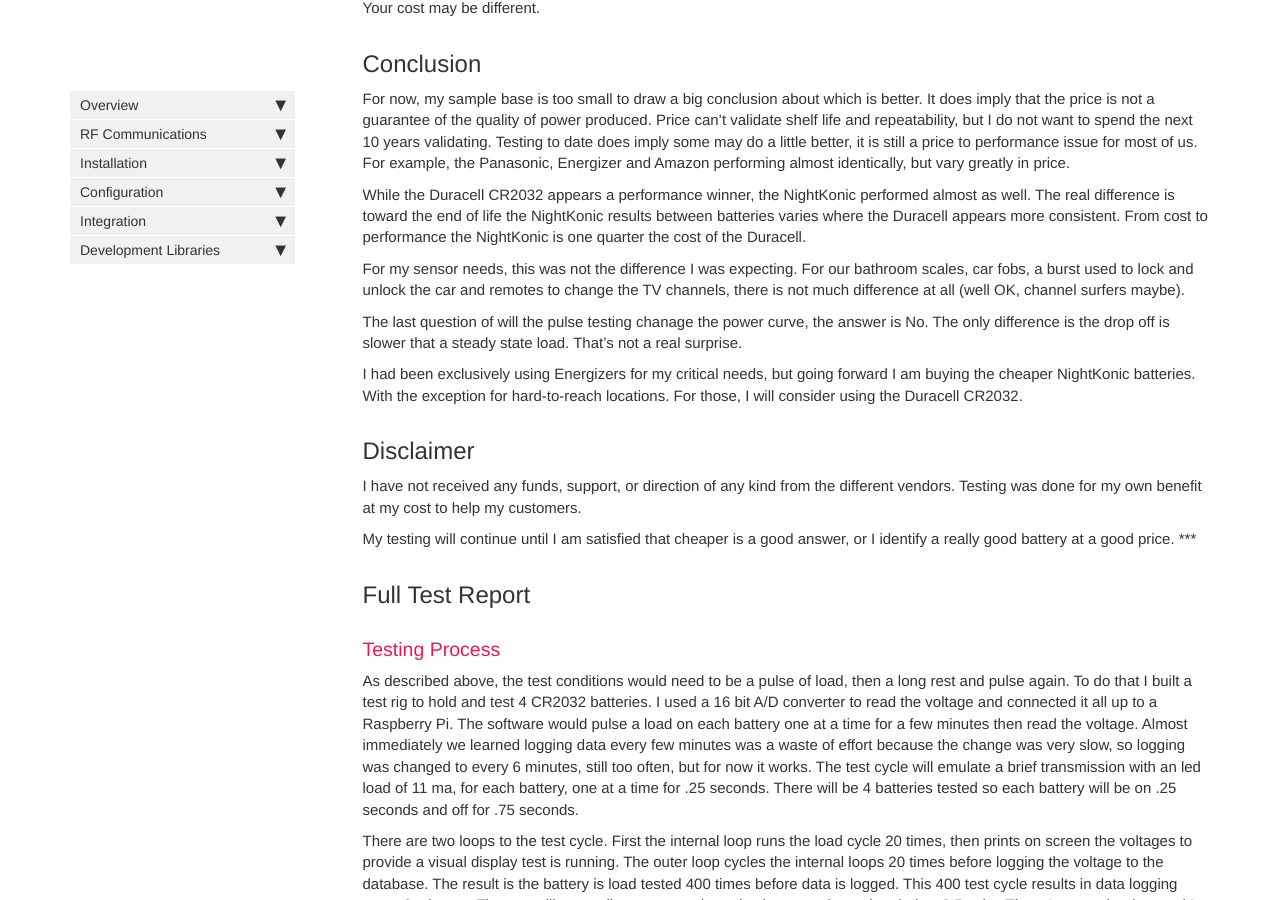
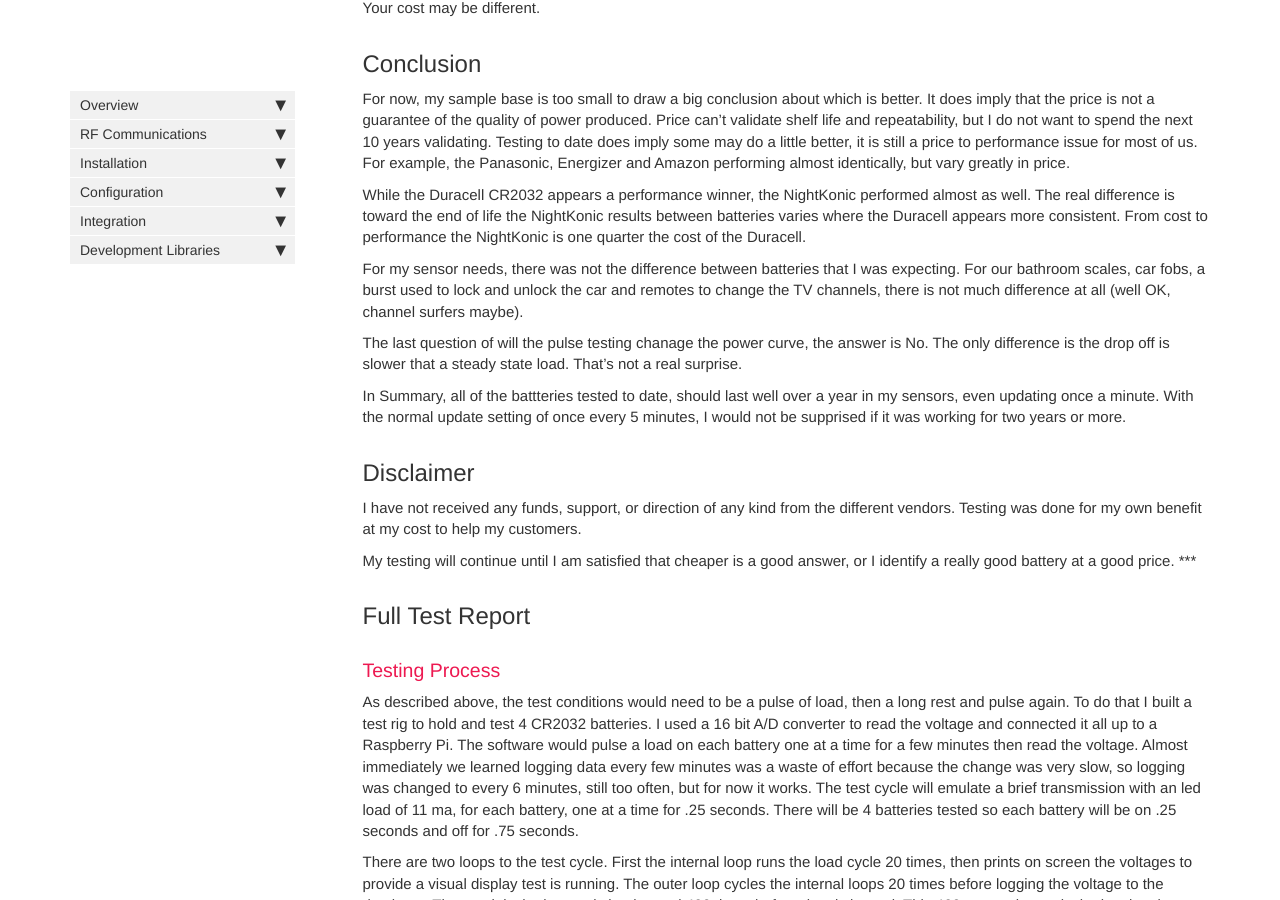
Before and after one commit to JemRF/RF-Documentation, a Jekyll site: the page built from pages/mydoc/cr2032_battery_testing.md, in a window 1280 px wide and 900 px high, scrolled down 1615 px. Built offline with Jekyll 4.4.1, drawn with Linux system fonts in a browser that asks for light colours; comment, search, counter and statistics services are not loaded.

Commit message:
JD-7 #comment updated the conclusion #inwork

```diff
--- a/pages/mydoc/cr2032_battery_testing.md
+++ b/pages/mydoc/cr2032_battery_testing.md
@@ -43,11 +43,11 @@ Testing to date does imply some may do a little better, it is still a price to p
 
 While the Duracell CR2032 appears a performance winner, the NightKonic performed almost as well. The real difference is toward the end of life the NightKonic results between batteries varies where the Duracell appears more consistent. From cost to performance the NightKonic is one quarter the cost of the Duracell.
 
-For my sensor needs, this was not the difference I was expecting. For our bathroom scales, car fobs, a burst used to lock and unlock the car and remotes to change the TV channels, there is not much difference at all (well OK, channel surfers maybe).
+For my sensor needs, there was not the difference between batteries that I was expecting. For our bathroom scales, car fobs, a burst used to lock and unlock the car and remotes to change the TV channels, there is not much difference at all (well OK, channel surfers maybe).
 
 The last question of will the pulse testing chanage the power curve, the answer is No. The only difference is the drop off is slower that a steady state load.  That's not a real surprise.
 
-I had been exclusively using Energizers for my critical needs, but going forward I am buying the cheaper NightKonic batteries. With the exception for hard-to-reach locations. For those, I will consider using the Duracell CR2032.
+In Summary, all of the battteries tested to date, should last well over a year in my sensors, even updating once a minute.  With the normal update setting of once every 5 minutes, I would not be supprised if it was working for two years or more.
 
 ## Disclaimer
 I have not received any funds, support, or direction of any kind from the different vendors. Testing was done for my own benefit at my cost to help my customers.
```
